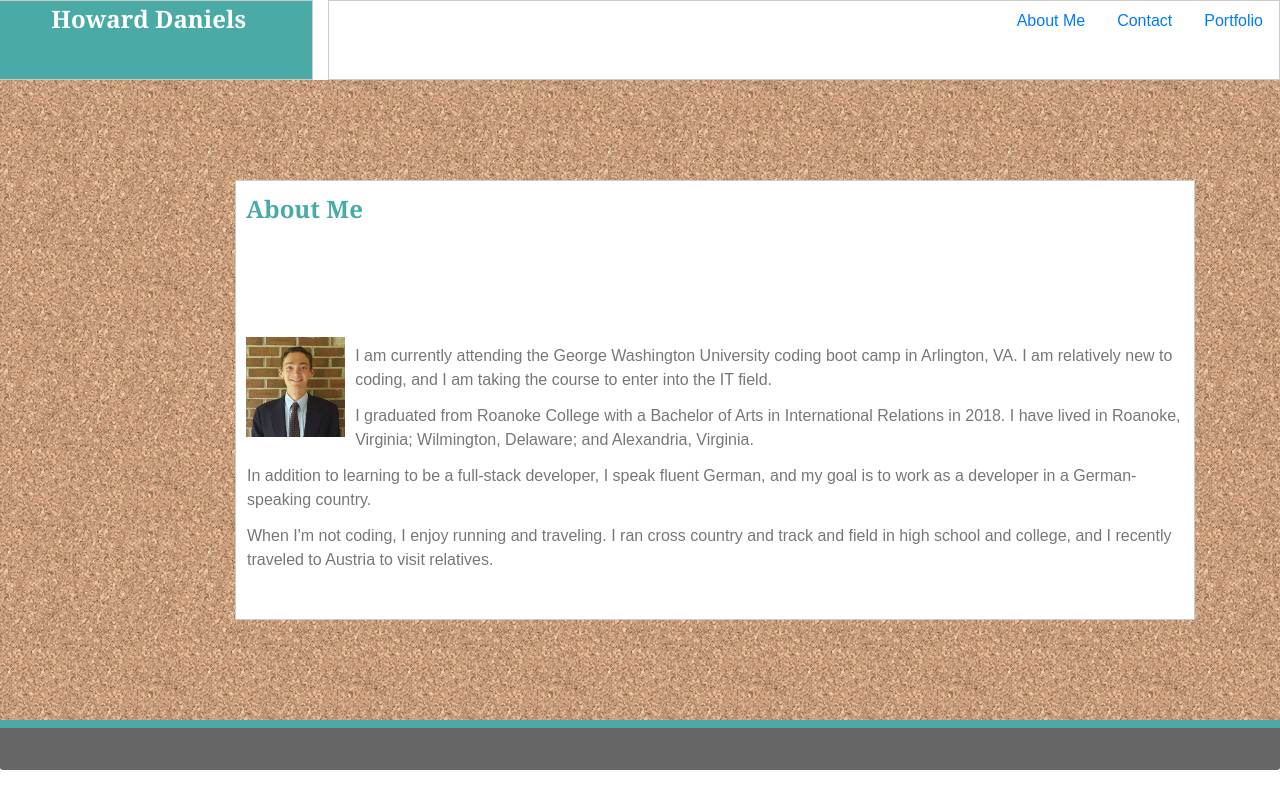
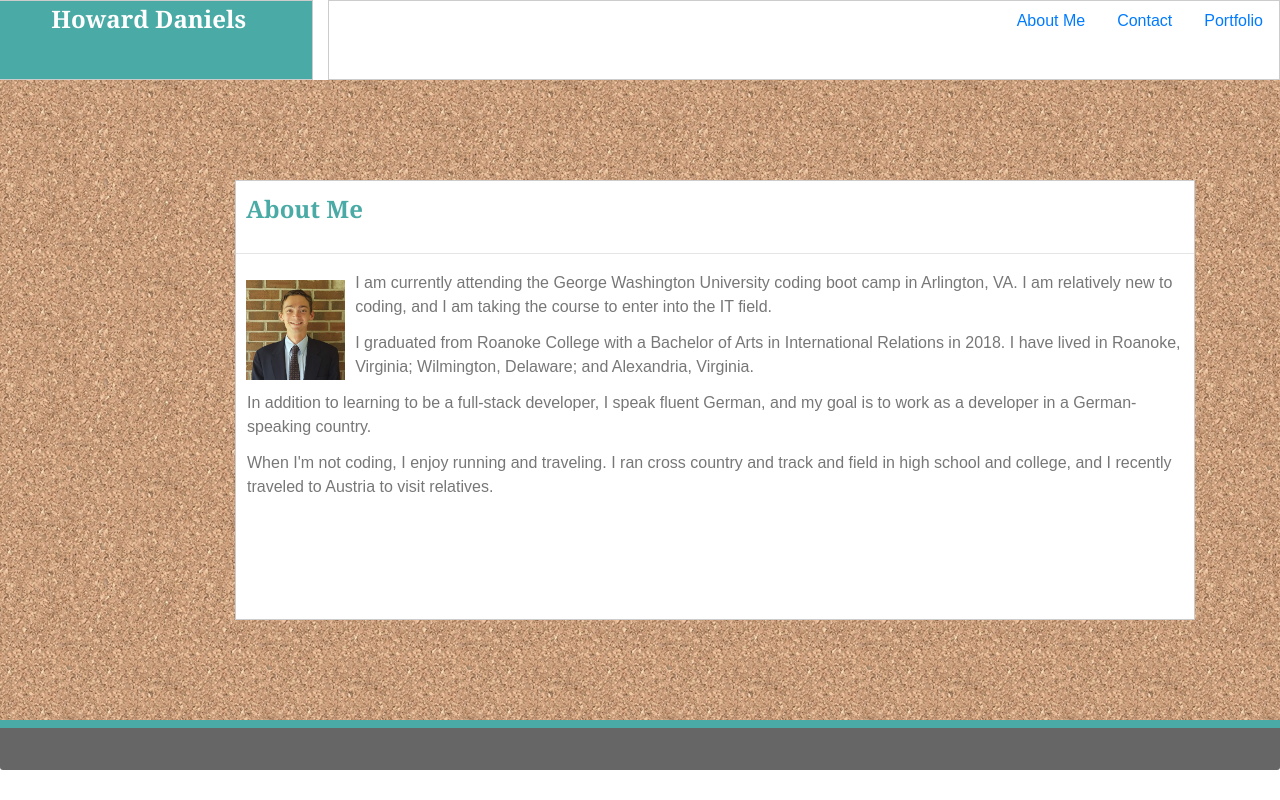
Before and after one commit to HowardDaniels/bootstrap-portfolio, a plain HTML site: page index.html in a window 1280 px wide. Drawn offline with nearby package versions, Linux system fonts and the light colour scheme.

Commit message:
got the horizontal line on the main box to show up on all three pages

```diff
--- a/assets/css/style.css
+++ b/assets/css/style.css
@@ -57,6 +57,10 @@
     font-size: 24px;
     padding: 10px;
     width: 720px;
+}
+
+hr{
+    visibility: visible;
 }
 
 .body-text{
--- a/index.html
+++ b/index.html
@@ -32,7 +32,7 @@
 
   <div class="row" id="main-background">
 
-    <div class="row" id="bio-para-box">
+    <div id="bio-para-box">
       <div class="para-head"><strong>About Me</strong></div>
       <hr>
      <div class="text-wrap bd-highlight">
```
Also changed, not shown: portfolio.html (+1 -1 lines).
